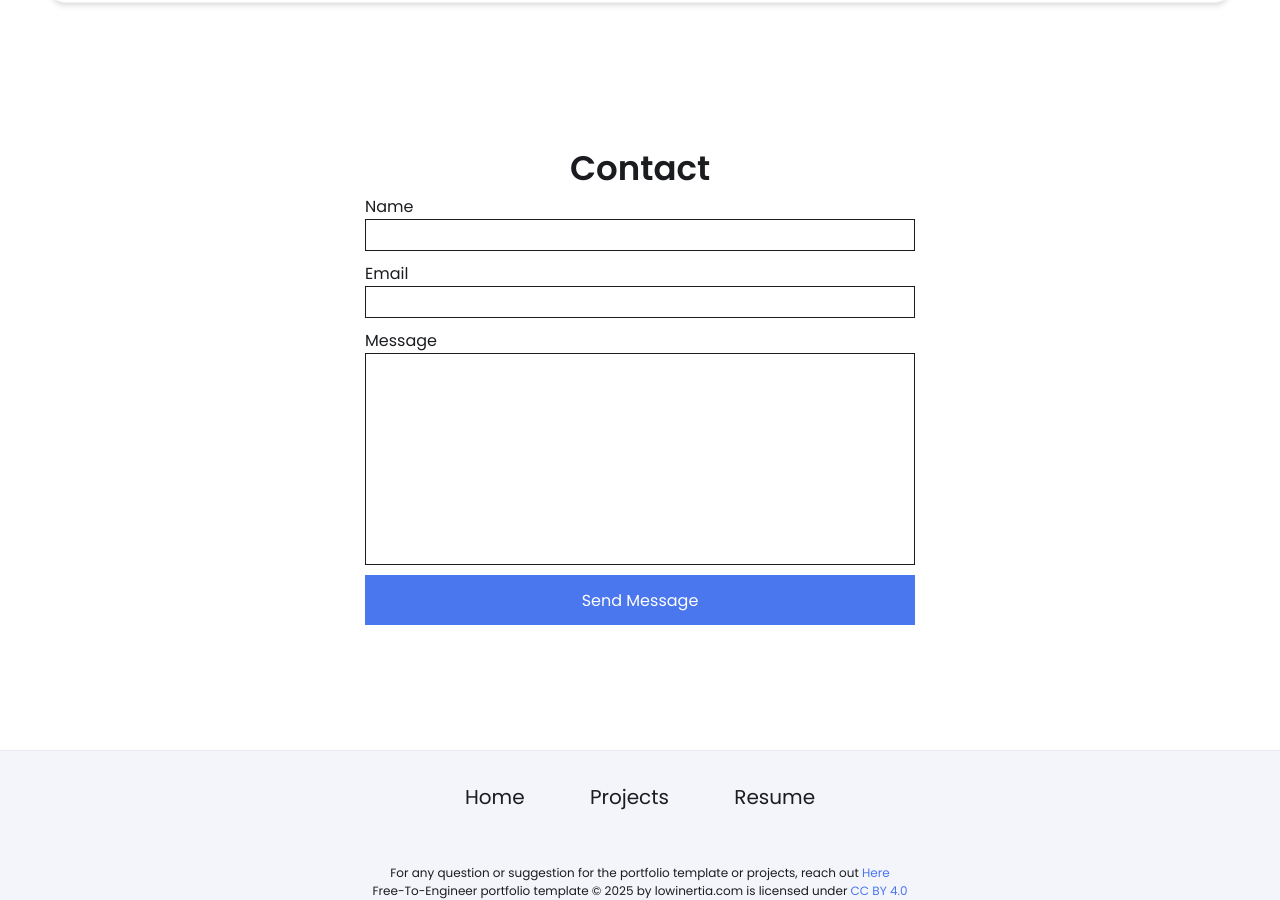
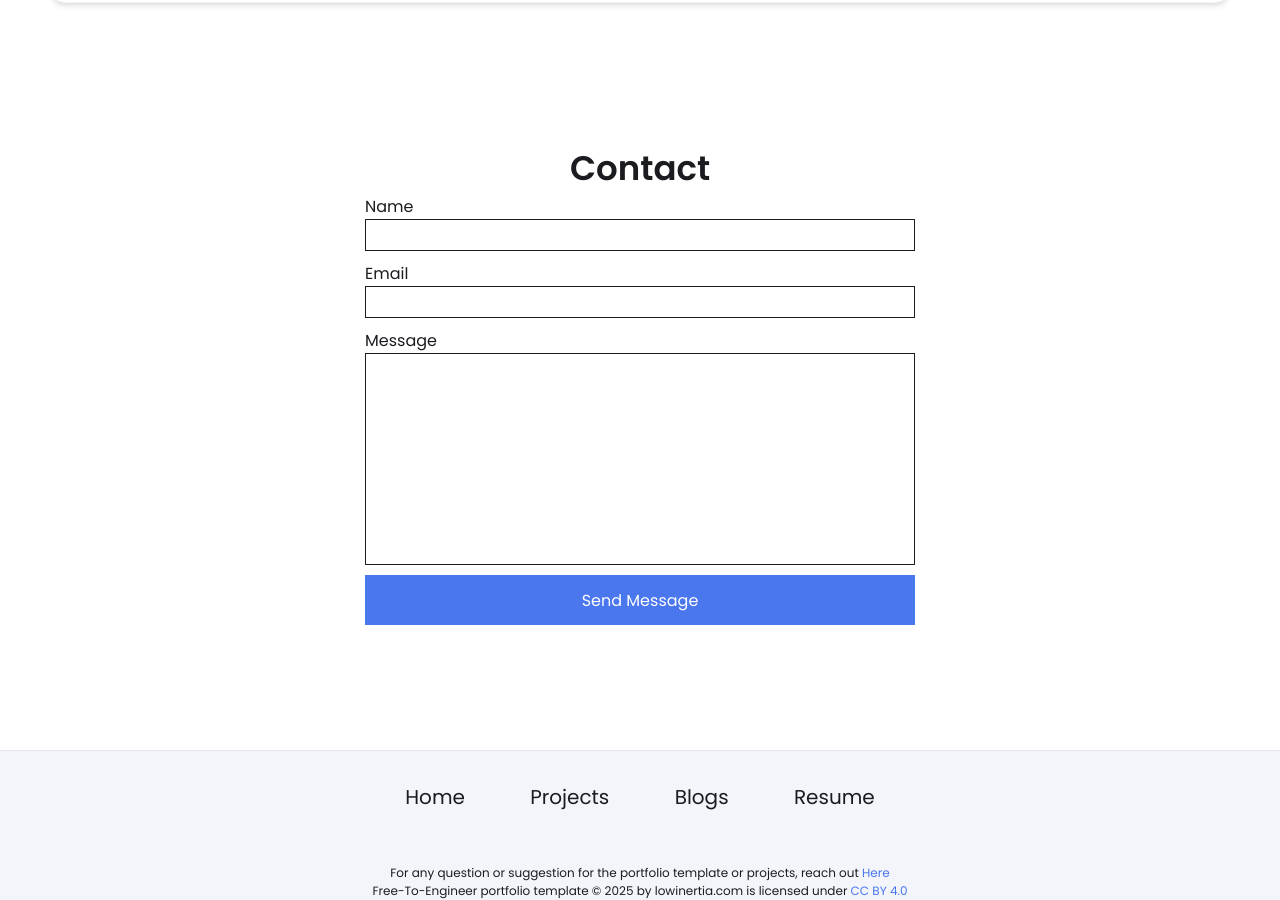
Before and after one commit to chukwuk/chukwuk.github.io, a Jekyll site: the page built from index.html, in a window 1280 px wide and 900 px high, scrolled down 2279 px. Built offline with Jekyll 4.4.1, drawn with Linux system fonts in a browser that asks for light colours.

Commit message:
Test blogs

```diff
--- a/_includes/footer.html
+++ b/_includes/footer.html
@@ -6,6 +6,9 @@
             </a>
             <a href="/projects/">
                 <span>Projects</span>
+            </a>
+            <a href="/">
+                <span>Blogs</span>
             </a>
             <a href={{site.resume-url}} target="_blank" rel="noopener noreferrer">
                 <span>Resume</span>
```
